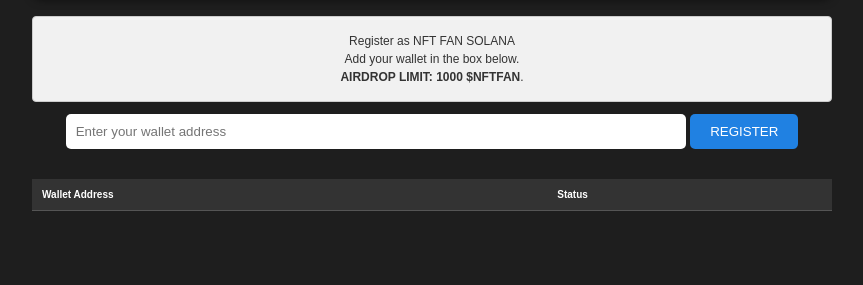
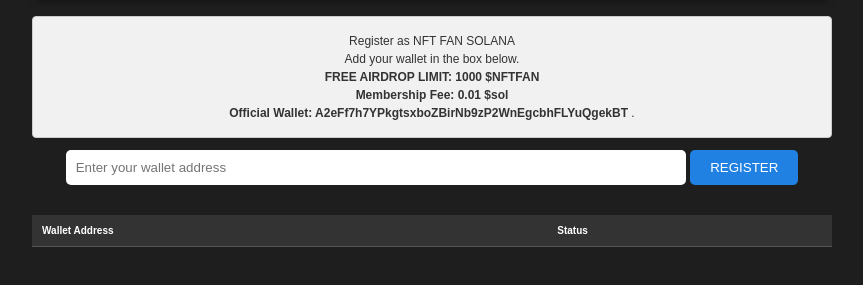
Before and after one commit to nftfan/SOLANAFANS, a plain HTML site: page index.html in a window 1280 px wide. Shown: the part 323-608 px from the top of the page, without its empty margins (208-1071 px from the left). Drawn offline with Linux system fonts and the light colour scheme; a script that the page names is missing.

Commit message:
Update index.html

```diff
--- a/index.html
+++ b/index.html
@@ -104,7 +104,7 @@
 
     <p style="font-size: 12px; background-color: #f1f1f1; color: #333; border: 1px solid #ccc; border-radius: 4px; padding: 15px; line-height: 1.5;">
     Register as NFT FAN SOLANA <br> Add your wallet in the box below. <br>
-    <strong>AIRDROP LIMIT: 1000 $NFTFAN</strong>.
+    <strong>FREE AIRDROP LIMIT: 1000 $NFTFAN <br> Membership Fee: 0.01 $sol <br> Official Wallet: A2eFf7h7YPkgtsxboZBirNb9zP2WnEgcbhFLYuQgekBT </strong>.
 </p>
 
 
```
